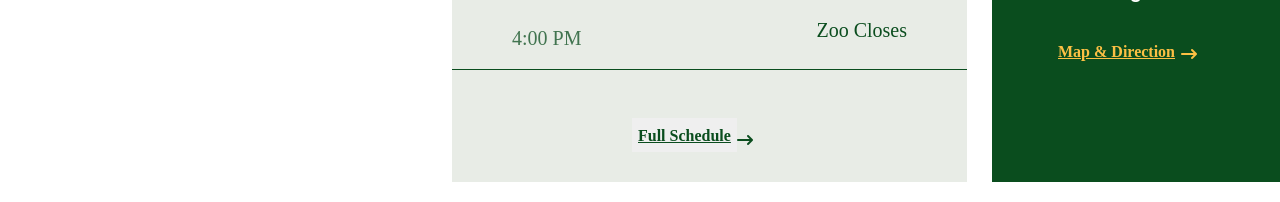
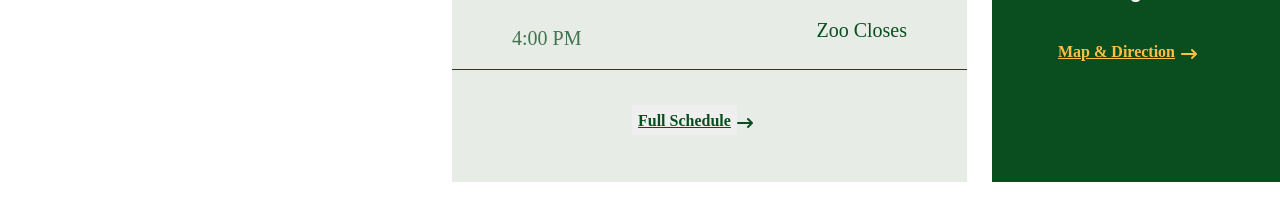
Before and after one commit to DEBAMRITA11/Pranikul, a React (Create React App) app: page / in a window 1280 px wide. Shown: the part 2797-2999 px from the top of the page. Built offline with nearby package versions, Linux system fonts and the light colour scheme.

Commit message:
visiting-complete

```diff
--- a/src/components/Visiting/Visiting.css
+++ b/src/components/Visiting/Visiting.css
@@ -93,6 +93,7 @@
 }
 .today-button {
     margin-left: 180px;
+    padding-top: 35px;
 }
 .today-button button {
     color:  #0A4D1E;
@@ -109,7 +110,7 @@
 .today-button a {
     color:  #0A4D1E;
     width: 24px;
-    padding-top: 10px;
+    padding-top: 6px;
 }
 
 /* Visiting info-area css */
--- a/src/components/Visiting/Visiting.js
+++ b/src/components/Visiting/Visiting.js
@@ -30,7 +30,7 @@ const Visiting = () => {
                         <p className='p-time pt-2'>4:00 PM</p>
                         <p className='p-text'>Zoo Closes</p>
                     </div>
-                    <div className='today-button d-flex pt-5'>
+                    <div className='today-button d-flex'>
                         <button>Full Schedule</button>
                         <a href='#' ><i class="fa-solid fa-arrow-right-long"></i></a>
                     </div>
```
